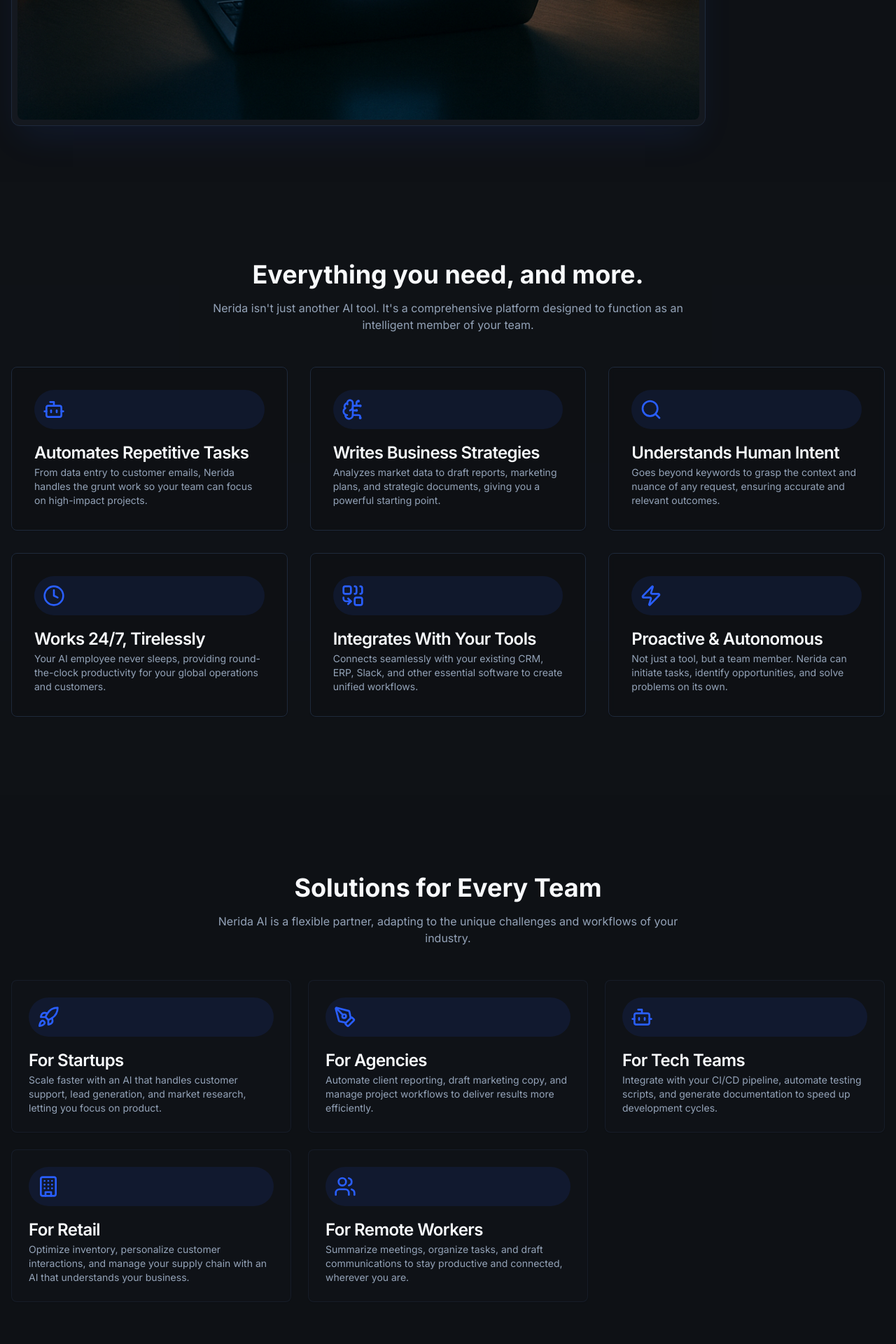
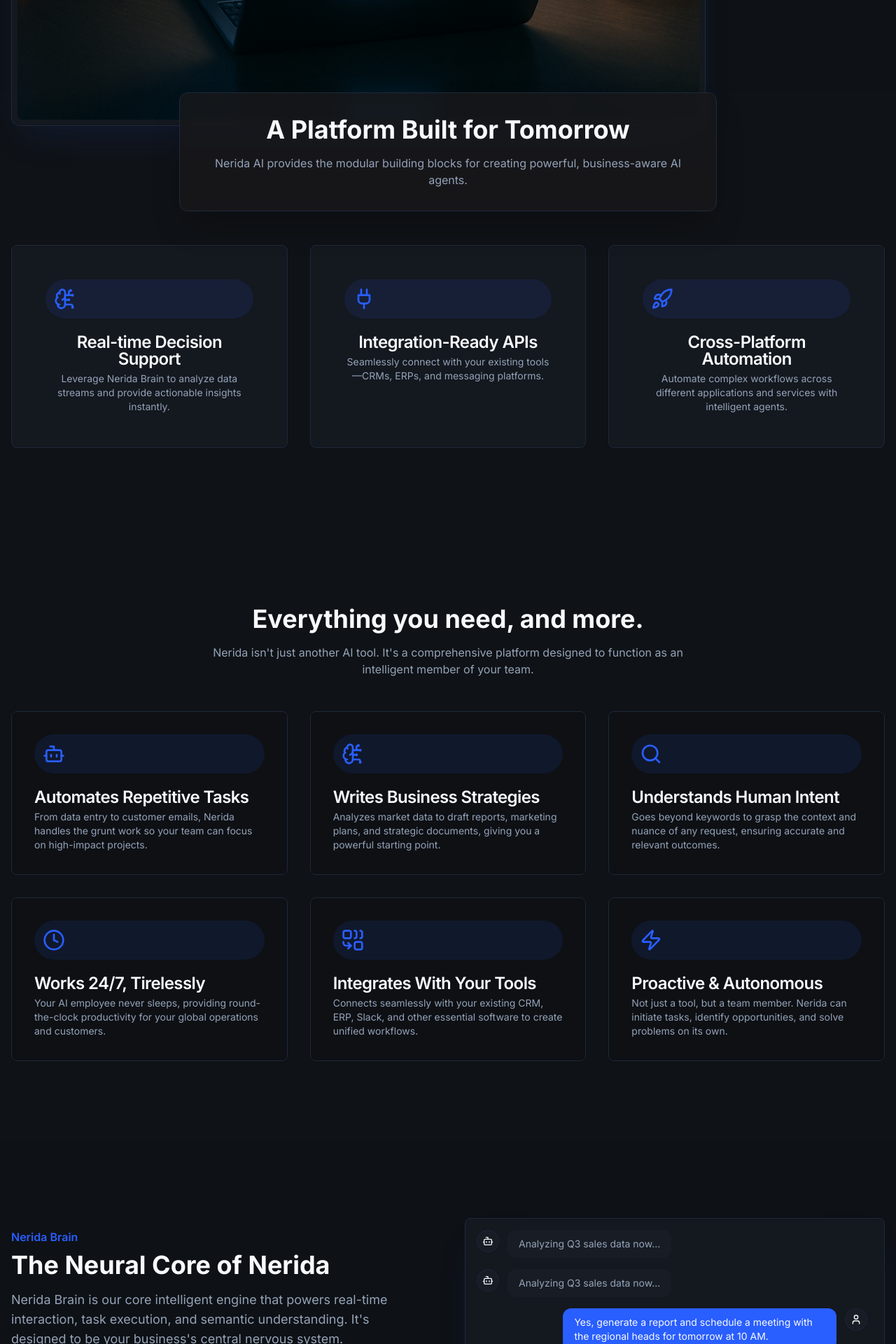
Before and after one commit to deno34/studio, a Next.js app: page / in a window 1280 px wide. Shown: the part 1880-3800 px from the top of the page at 70% size. Built offline with nearby package versions, Linux system fonts and the light colour scheme; no server answers.

Commit message:
you were not supposed to remove the features that were there you were ju

```diff
--- a/src/app/page.tsx
+++ b/src/app/page.tsx
@@ -5,6 +5,11 @@
 import { Testimonials } from '@/components/landing/testimonials';
 import { EarlyAccess } from '@/components/landing/early-access';
 import { Footer } from '@/components/landing/footer';
+import { PlatformOverview } from '@/components/landing/platform-overview';
+import { NeridaBrain } from '@/components/landing/findme-brain';
+import { EthicalAI } from '@/components/landing/ethical-ai';
+import { ModularArchitecture } from '@/components/landing/modular-architecture';
+import { DeveloperPortalPreview } from '@/components/landing/developer-portal-preview';
 
 export default function Home() {
   return (
@@ -12,9 +17,14 @@
       <Header />
       <main className="flex-1">
         <Hero />
+        <PlatformOverview />
         <ProductFeatures />
+        <NeridaBrain />
         <UseCases />
+        <EthicalAI />
         <Testimonials />
+        <ModularArchitecture />
+        <DeveloperPortalPreview />
         <EarlyAccess />
       </main>
       <Footer />
```
